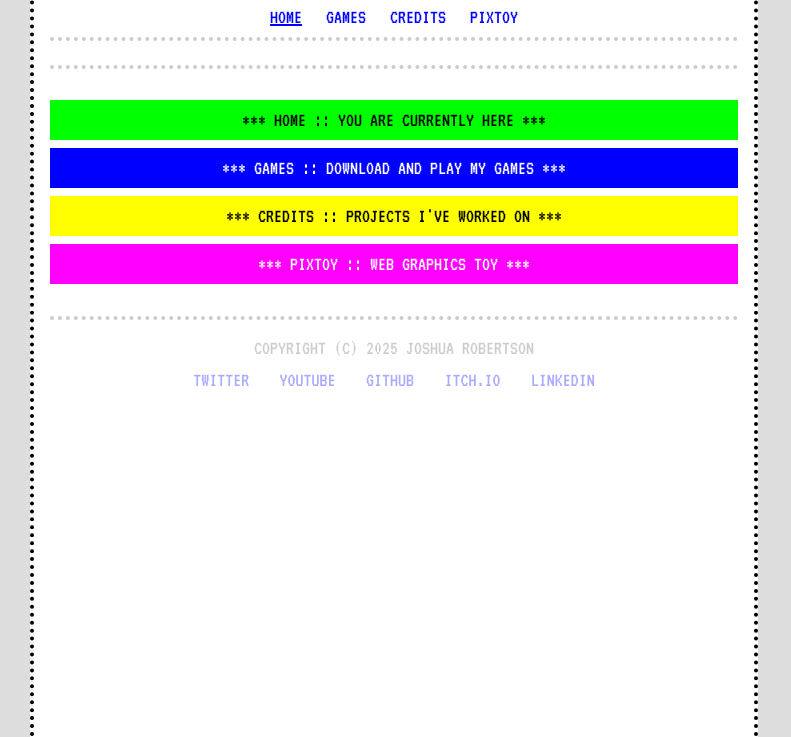
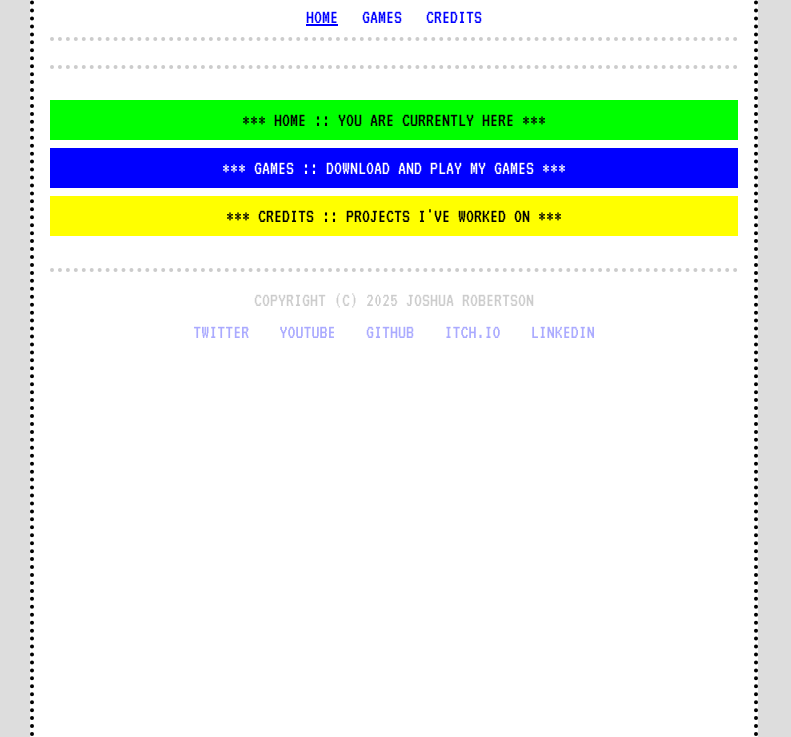
Before and after one commit to JROB774/jrob774.github.io, a plain HTML site: page index.html in a window 1280 px wide. Shown: the part 63-800 px from the top of the page, without its empty margins (0-791 px from the left). Drawn offline with Linux system fonts and the light colour scheme.

Commit message:
Remove PIXTOY.

```diff
--- a/css/style.css
+++ b/css/style.css
@@ -435,11 +435,6 @@ footer nav ul li a:hover h5
   color: #000;
   background: #FF0;
 }
-.note#pixtoy
-{
-  color: #FFF;
-  background: #F0F;
-}
 .note#UNUSED000
 {
   color: #FFF;
@@ -448,8 +443,7 @@ footer nav ul li a:hover h5
 
 .note#home:hover,
 .note#games:hover,
-.note#credits:hover,
-.note#pixtoy:hover
+.note#credits:hover
 {
   color: #FFF;
   background: #000;
--- a/index.html
+++ b/index.html
@@ -37,7 +37,6 @@
             <a href="index.html" id="active"><h5>HOME</h5></a>
             <a href="games.html"><h5>GAMES</h5></a>
             <a href="credits.html"><h5>CREDITS</h5></a>
-            <a href="https://www.nksoftworks.com/pixtoy/" target="_blank"><h5>PIXTOY</h5></a>
             <a href="javascript:void(0);" class="toggle">
               <h5>&#9776;</h5>
             </a>
@@ -64,11 +63,6 @@
               <h5>*** CREDITS :: PROJECTS I'VE WORKED ON ***</h5>
             </div>
           </a>
-          <a href="https://www.nksoftworks.com/pixtoy/" target="_blank">
-            <div class="note" id="pixtoy">
-              <h5>*** PIXTOY :: WEB GRAPHICS TOY ***</h5>
-            </div>
-          </a>
         </div>
       </main>
       <footer>
```
Also changed, not shown: 400.html (+0 -1 lines), 401.html (+0 -1 lines), 403.html (+0 -1 lines), 404.html (+0 -1 lines), 500.html (+0 -1 lines), credits.html (+0 -1 lines), games.html (+0 -1 lines).
